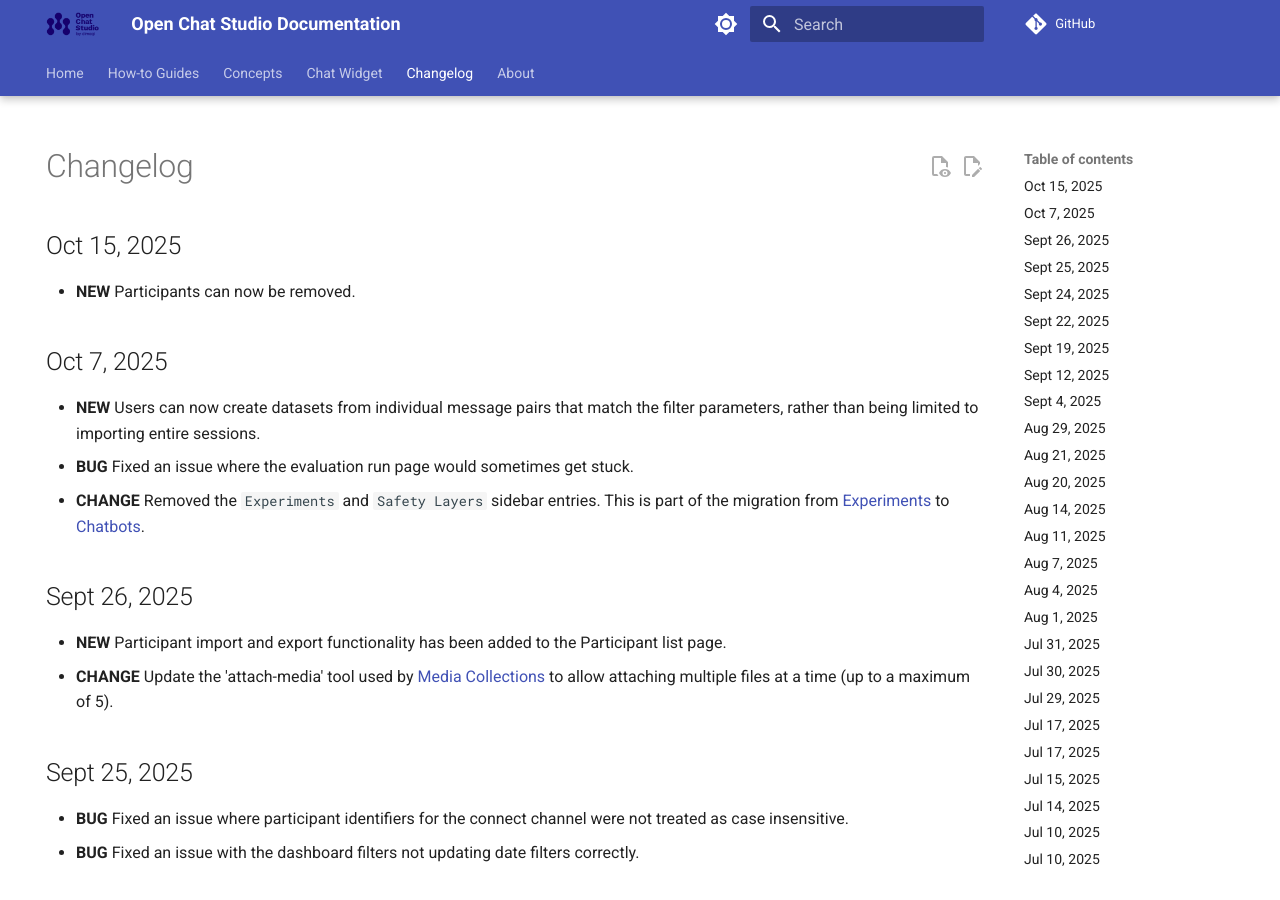
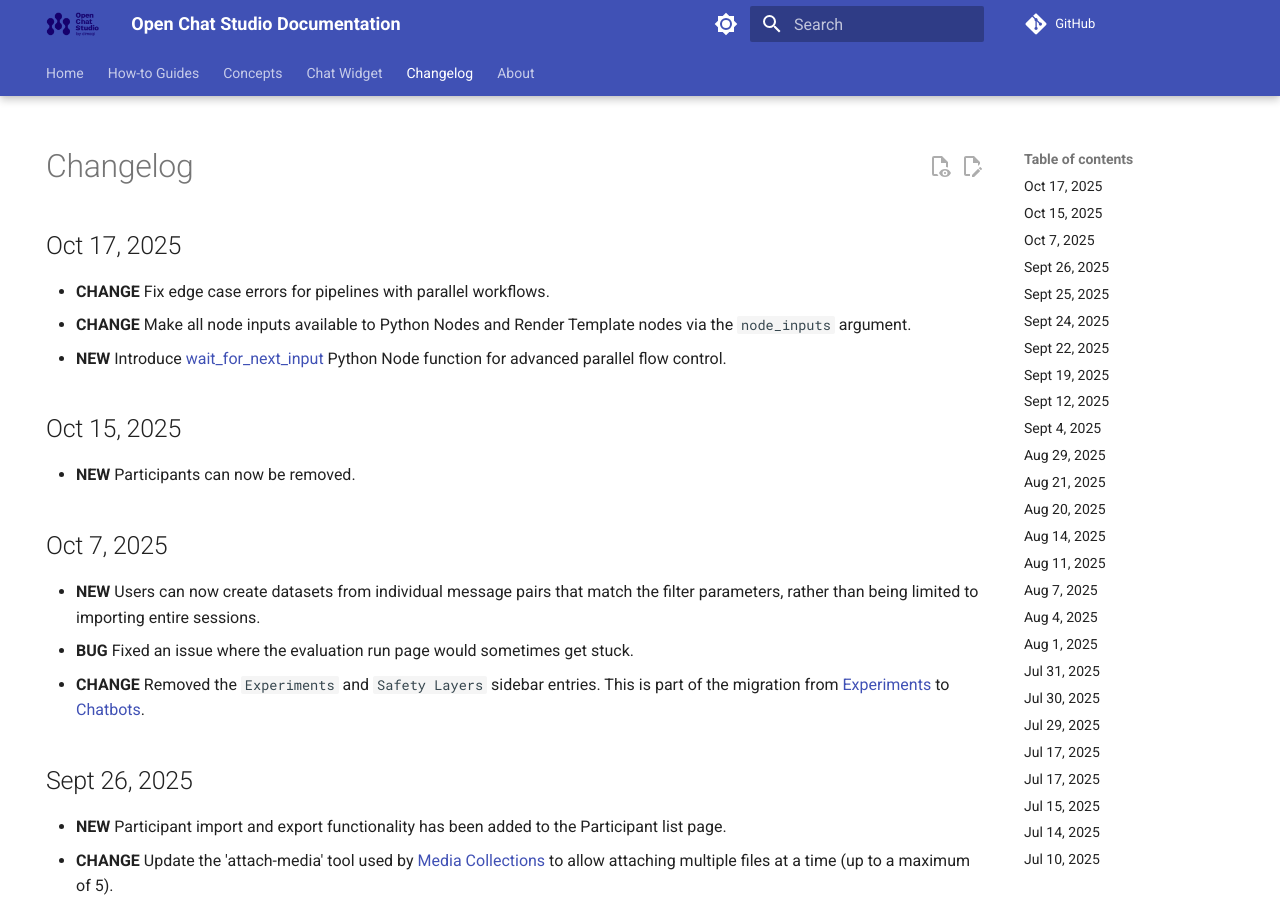
Before and after one commit to dimagi/open-chat-studio-docs, an MkDocs documentation site: the page built from docs/changelog.md, in a window 1280 px wide and 900 px high. Built offline with MkDocs 1.6.1 and Material for MkDocs 9.7.7, drawn with Linux system fonts in a browser that asks for light colours; emoji names are drawn with the system emoji font; a script that is not in the unit is left out; comment, search, counter and statistics services are not loaded.

Commit message:
changelog + docs update for parallel

```diff
--- a/docs/changelog.md
+++ b/docs/changelog.md
@@ -4,6 +4,12 @@
 ---
 
 # Changelog
+
+## Oct 17, 2025
+* **CHANGE** Fix edge case errors for pipelines with parallel workflows.
+* **CHANGE** Make all node inputs available to Python Nodes and Render Template nodes via the `node_inputs` argument.
+* **NEW** Introduce [wait_for_next_input](concepts/pipelines/nodes.md#python_node.wait_for_next_input) Python Node function for advanced parallel flow control.
+
 ## Oct 15, 2025
 * **NEW** Participants can now be removed.
 
```
Also changed, not shown: docs/concepts/pipelines/nodes.md (+7 -2 lines), src/python_node/__init__.py (+18 -0 lines).
